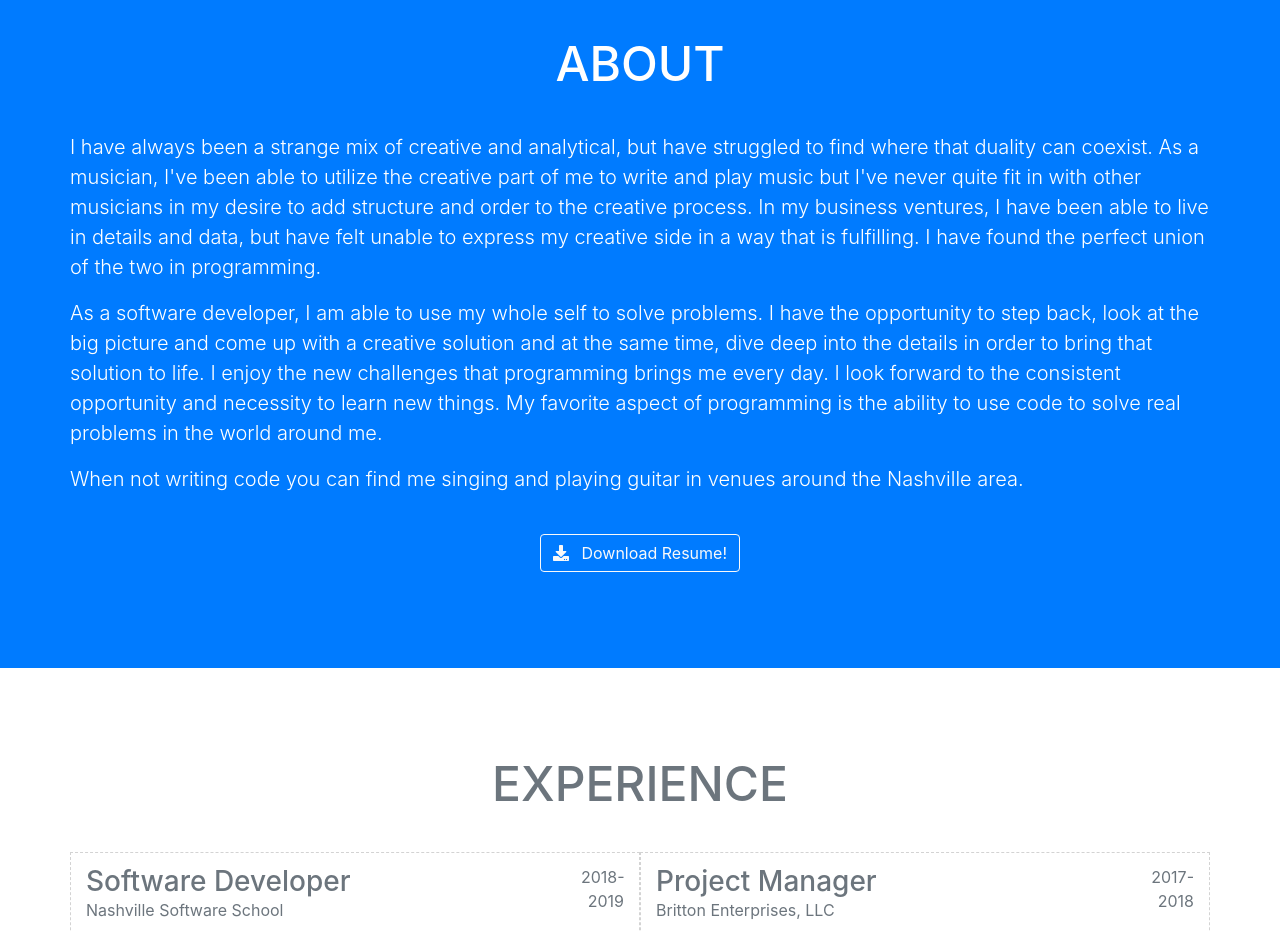
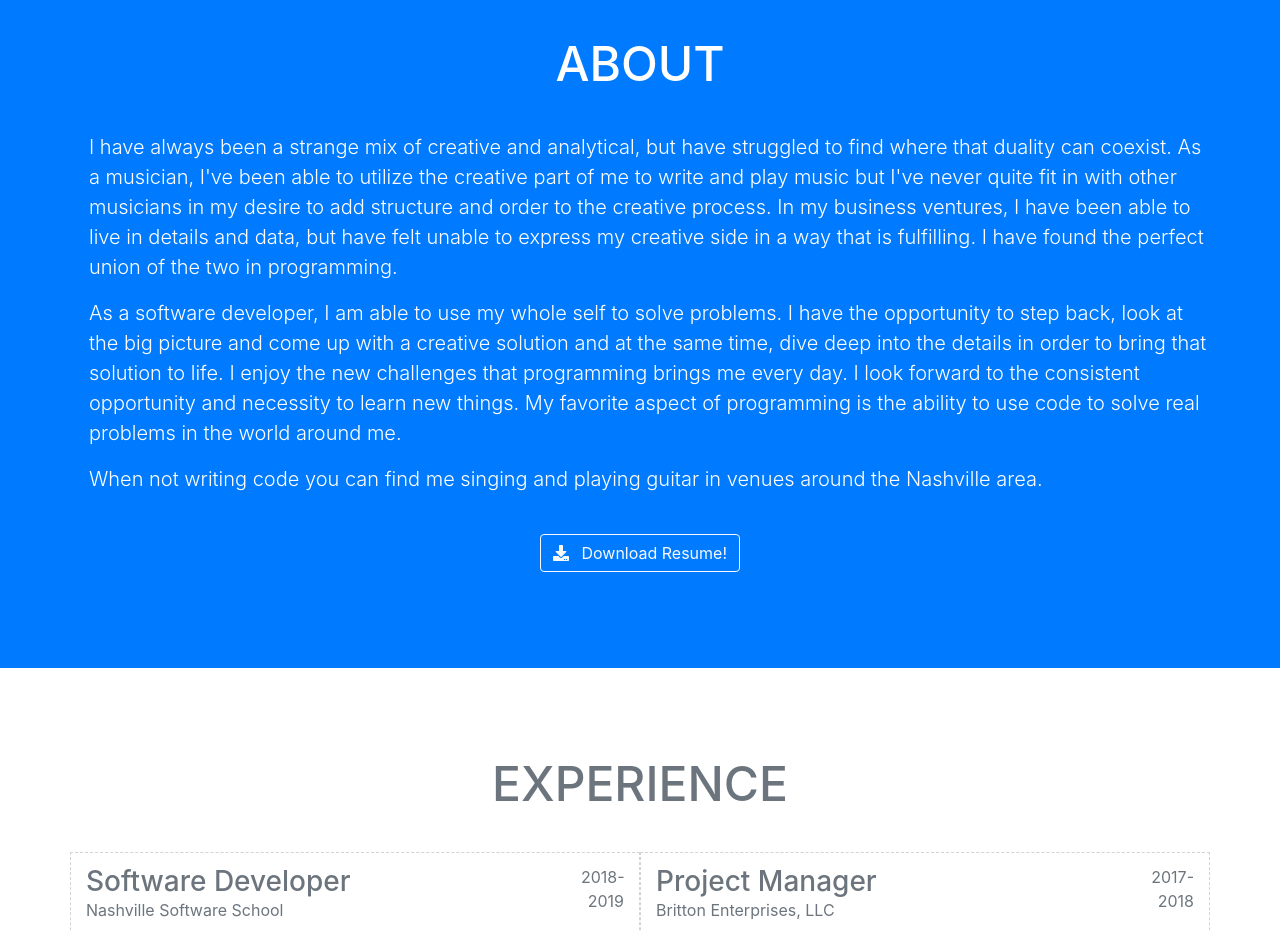
Before and after one commit to jasehackman/Jase-Hackman-Portfolio-Site, a website with bundled scripts: page index.html in a window 1280 px wide. Shown: the part 1220-2152 px from the top of the page. Built offline with nearby package versions, Linux system fonts and the light colour scheme; files whose address does not match are found by name.

Commit message:
added margin to about section. added favicon

```diff
--- a/index.html
+++ b/index.html
@@ -23,6 +23,8 @@
 
   <!-- Custom styles for this template -->
   <link href="css/freelancer.min.css" rel="stylesheet">
+
+  <link rel="shortcut icon" href="/img/favicon.ico" type="image/x-icon" />
 
 </head>
 
@@ -116,7 +118,7 @@
     <div class="container">
       <h2 class="text-center text-uppercase text-white mb-5">About</h2>
       <!-- <hr class="star-light mb-5"> -->
-      <div class="row">
+      <div class="row ml-1">
         <div class=" ml-auto">
           <p class="lead">I have always been a strange mix of creative and analytical, but have struggled to find where
             that duality can coexist. As a musician, I've been able to utilize the creative part of me to write and
```
Also changed, not shown: img/favicon.ico (added), scss/_global.scss (line endings or trailing spaces).
